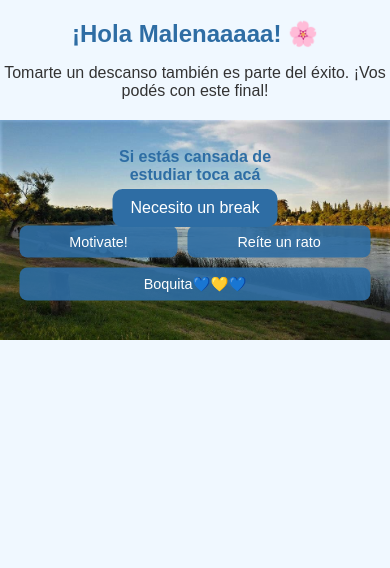
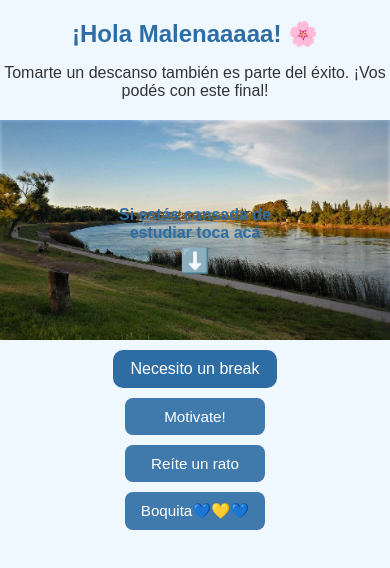
Before and after one commit to pilar2005-beep/male, a plain HTML site: page index.html in a window 390 px wide. Both pictures are taken after a click on the button "Necesito un break". Drawn offline with Linux system fonts and the light colour scheme.

Commit message:
Update index.html
adaptacion a celular

```diff
--- a/index.html
+++ b/index.html
@@ -147,6 +147,8 @@
 
       .indicacion {
         font-size: 1rem;
+        top: 20%;
+        transform: translate(-50%, 0);
       }
 
       .flecha {
@@ -156,12 +158,33 @@
       .boton-principal {
         font-size: 1rem;
         padding: 10px 18px;
+        position: static;
+        margin: 10px auto;
+        display: block;
+        transform: none;
+      }
+
+      #contenedor-secundario {
+        position: static;
+        transform: none;
+        flex-direction: column;
+        top: auto;
+        left: auto;
+        width: 90%;
+        max-width: 400px;
+        margin: 10px auto 20px auto;
+      }
+
+      #opciones {
+        flex-direction: column;
+        gap: 10px;
+        align-items: center;
       }
 
       #opciones button {
-        font-size: 0.9rem;
-        padding: 8px 12px;
-        min-width: 100px;
+        width: 100%;
+        min-width: auto;
+        font-size: 0.95rem;
       }
 
       #mensaje {
```
